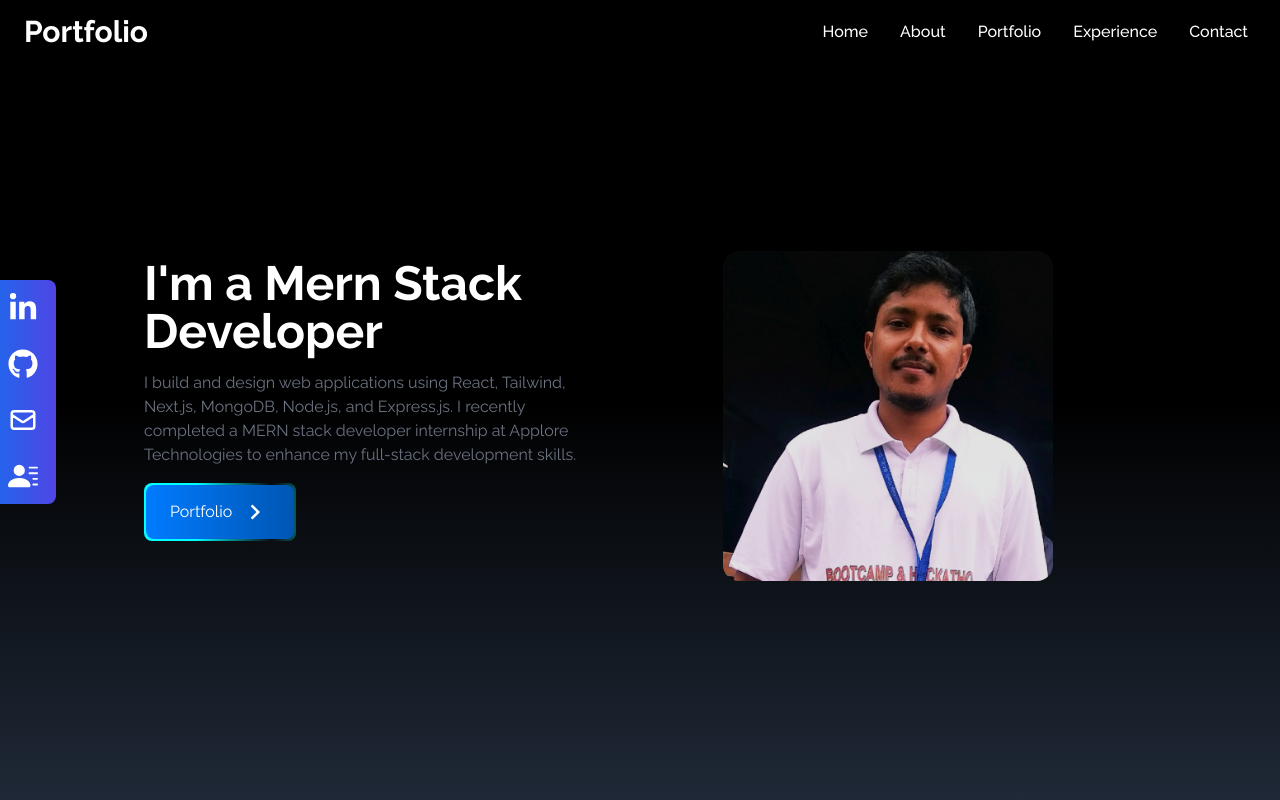
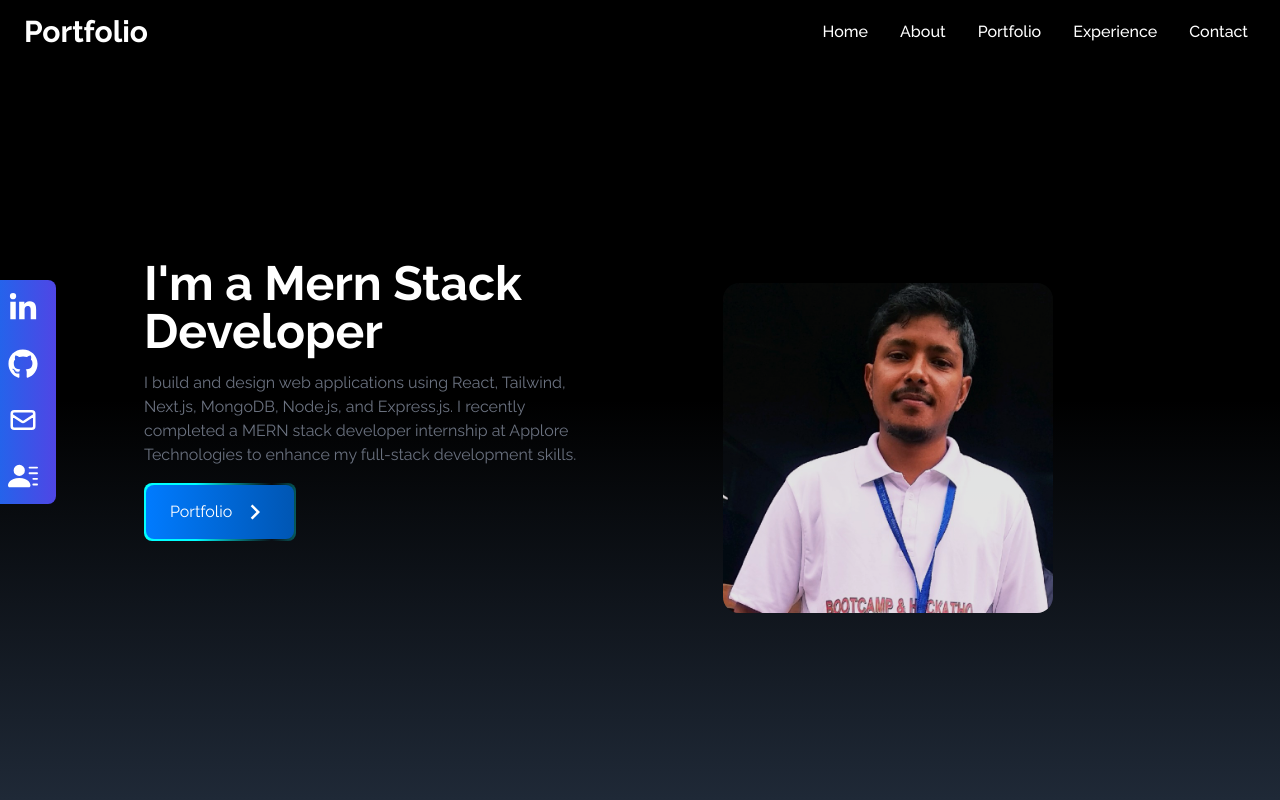
Before and after one commit to Bittu121/personalPortfolio, a React (Create React App) app: page / in a window 1280 px wide. Shown: the top 800 px of the page. Built offline with nearby package versions, Linux system fonts and the light colour scheme.

Commit message:
update on home page

```diff
--- a/src/components/home/Home.jsx
+++ b/src/components/home/Home.jsx
@@ -76,7 +76,7 @@ function Home() {
             </style>
           </Link>
         </div>
-        <div className="md:w-1/2 sm:mt-8">
+        <div className="md:w-1/2" style={{ marginTop: "6rem" }}>
           <img
             src={profileImage}
             alt="my-picture"
```
Also changed, not shown: 1 other file (tests, documents, lock files or other folders).
